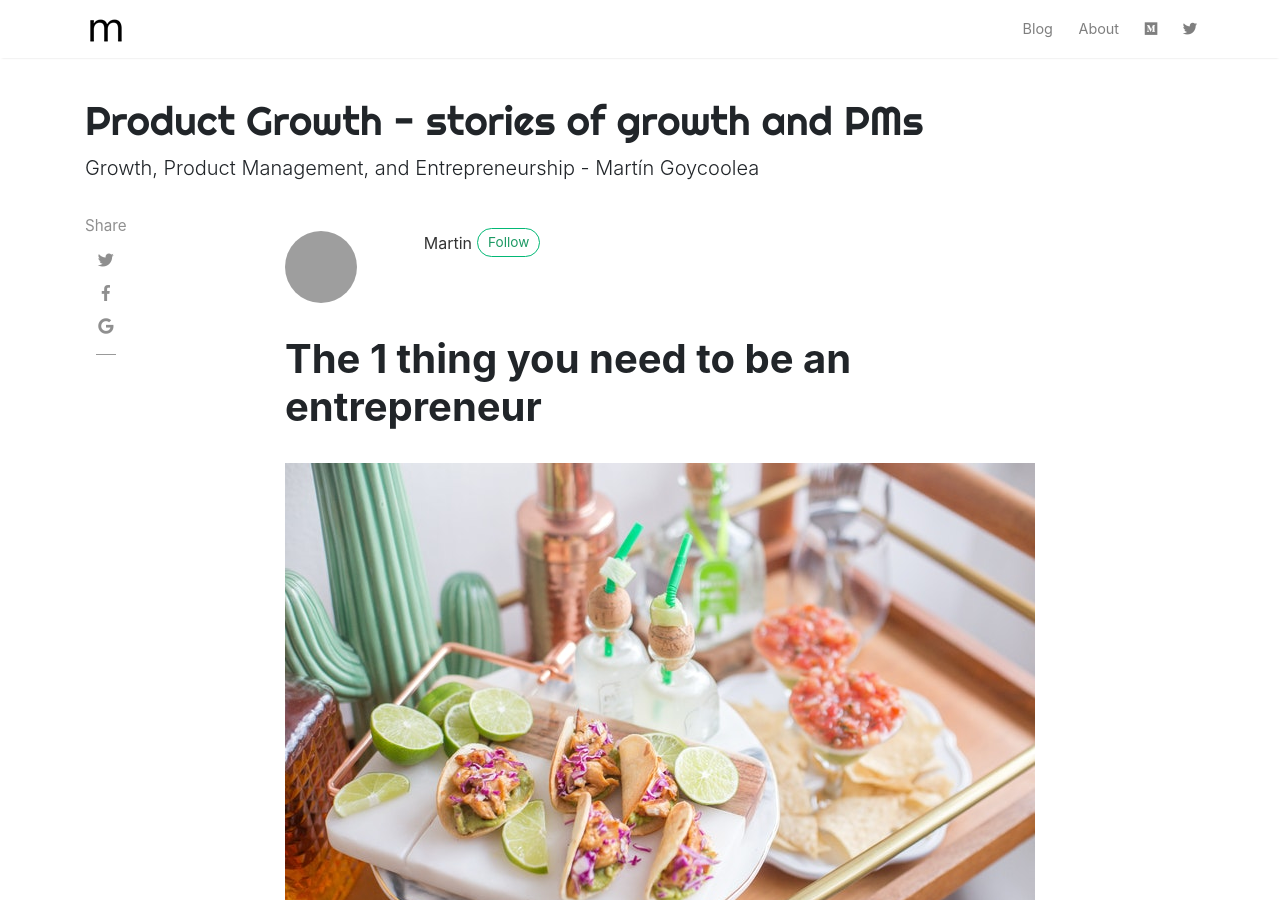
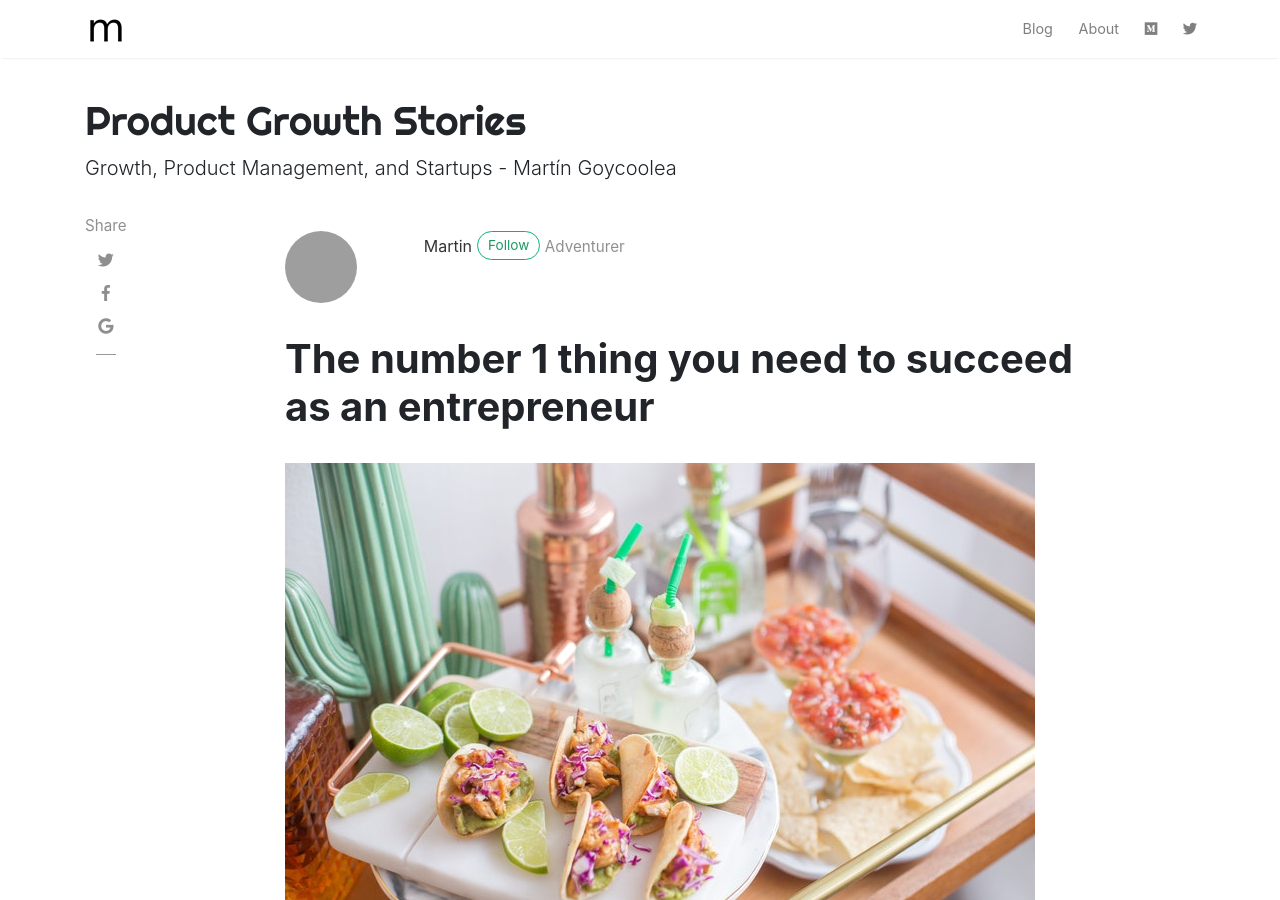
Before and after one commit to mgoycoolea/blog, a Jekyll site: the page built from _posts/2018-07-07-reason-why-your-startup-will-fail.md, in a window 1280 px wide and 900 px high. Built offline with Jekyll 4.4.1, drawn with Linux system fonts in a browser that asks for light colours; nearby versions of some CDN libraries; comment, search, counter and statistics services are not loaded; some of the changed text lies outside the part shown; grey boxes are pictures that could not be loaded.

Commit message:
Discovered permalink and changed title

```diff
--- a/_config.yml
+++ b/_config.yml
@@ -1,6 +1,6 @@
 # Site
-name: "Product Growth - stories of growth and PMs"
-description: "Growth, Product Management, and Entrepreneurship - Martín Goycoolea"
+name: "Product Growth Stories"
+description: "Growth, Product Management, and Startups - Martín Goycoolea"
 meta_description: "How to analyze, manage, and grow digital products."
 logo: '/assets/images/logo.png'
 favicon: '/assets/images/logo.png'
@@ -16,9 +16,9 @@ authors:
     display_name: Martin
     gravatar: 268ae3f005c2c3398ce4233182a738e5
     email: mgoysco@gmail.com
-#    web: ""
-#    twitter: ""
-#    description: ""
+    web: "https://mgoy.co"
+    twitter: "https://www.twitter.com/mgoycoolea"
+    description: "Adventurer"
 
 
 # Plugins
--- a/_posts/2018-07-07-reason-why-your-startup-will-fail.md
+++ b/_posts/2018-07-07-reason-why-your-startup-will-fail.md
@@ -1,11 +1,12 @@
 ---
 layout: post
-title:  "The 1 thing you need to be an entrepreneur"
+title:  "The number 1 thing you need to succeed as an entrepreneur"
 author: martin
 categories: [ Startups, product ]
 image: assets/images/11.jpg
 featured: true
 hidden: true
+permalink: focus-for-startup-success
 ---
 
 Everyone wants to be an entrepreneur nowadays. Maybe it's the promise of fame, the big bucks at the end of the rainbow, or the everlasting glory after "making it". Despite countless of articles describing how jarring, uncertain, and stressful being an entrepreneur is, more snowflakes than ever decide to chase their unicorn.
```
